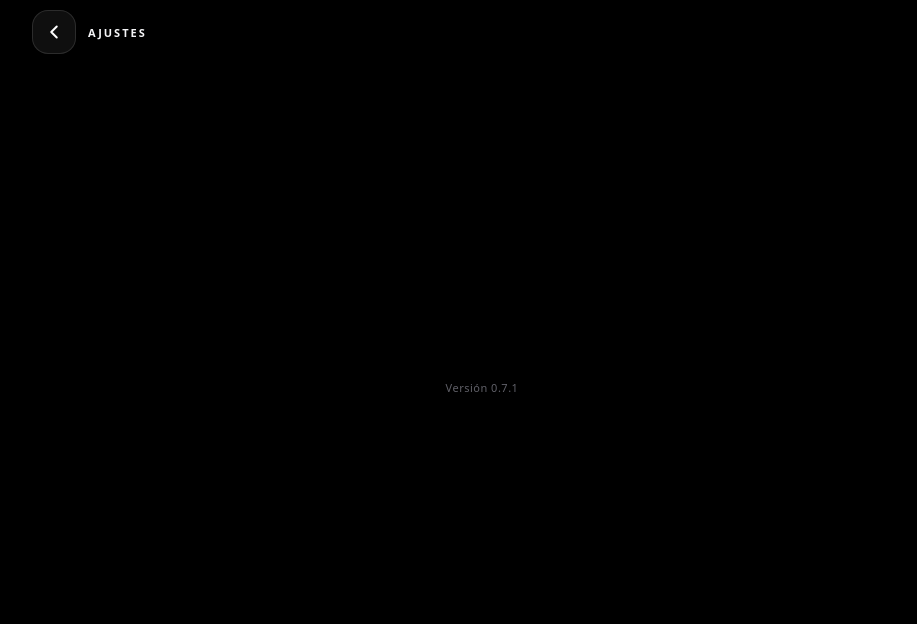
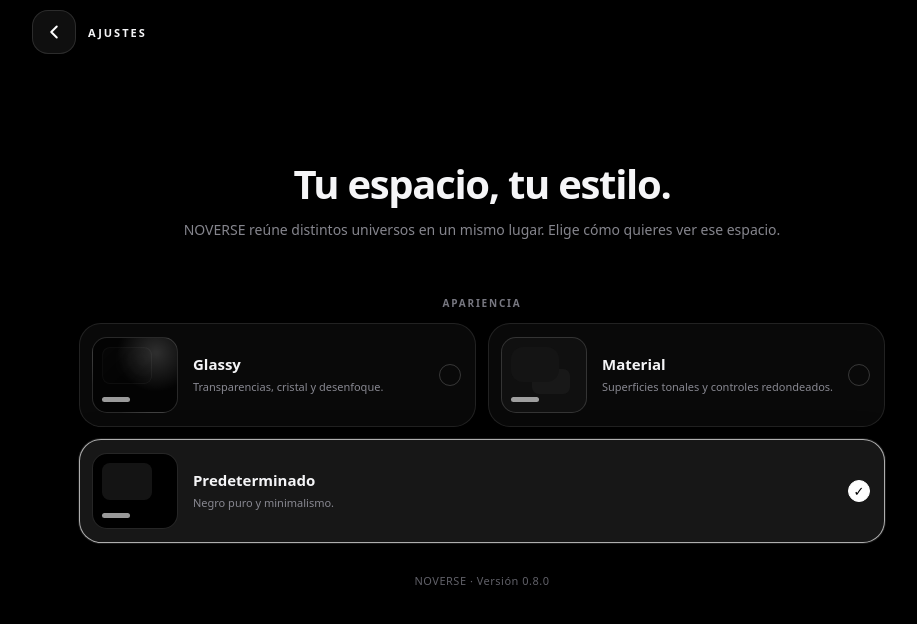
Before and after one commit to jhooni467/Noverse, a plain HTML site: page index.html in a window 1280 px wide. Both pictures are taken after a click on the button "Ajustes". Shown: the whole page, without its empty margins (158-1075 px from the left). Drawn offline with Linux system fonts and the light colour scheme.

Commit message:
feat(ui): redesign NOVERSE shell and appearance settings

```diff
--- a/index.html
+++ b/index.html
@@ -3,7 +3,7 @@
 <head>
   <meta charset="UTF-8">
   <meta name="viewport" content="width=device-width, initial-scale=1.0, viewport-fit=cover">
-  <meta name="theme-color" content="#09252b">
+  <meta name="theme-color" content="#000000">
   <meta name="mobile-web-app-capable" content="yes">
   <meta name="apple-mobile-web-app-capable" content="yes">
   <meta name="apple-mobile-web-app-status-bar-style" content="black-translucent">
@@ -11,8 +11,8 @@
   <link rel="apple-touch-icon" href="icons/noverse-192.svg">
   <meta name="description" content="NOVERSE: Explore. Play. Discover.">
   <title>NOVERSE</title>
-  <link rel="manifest" href="manifest.json?v=0.7.1">
-  <link rel="stylesheet" href="css/styles.css?v=0.7.1">
+  <link rel="manifest" href="manifest.json?v=0.8.0">
+  <link rel="stylesheet" href="css/styles.css?v=0.8.0">
 </head>
 <body>
   <header class="topbar">
@@ -48,7 +48,29 @@
       <span>AJUSTES</span><span></span>
     </header>
     <div class="settings-content">
-      <p class="settings-version">Versión 0.7.1</p>
+      <div class="settings-intro">
+        <h1>Tu espacio, tu estilo.</h1>
+        <p>NOVERSE reúne distintos universos en un mismo lugar. Elige cómo quieres ver ese espacio.</p>
+      </div>
+      <p class="settings-group-title">APARIENCIA</p>
+      <div class="theme-options" role="group" aria-label="Estilo visual">
+        <button class="theme-option" type="button" data-theme-choice="glassy" aria-pressed="false">
+          <span class="theme-preview glassy" aria-hidden="true"></span>
+          <span class="theme-option-copy"><strong>Glassy</strong><small>Transparencias, cristal y desenfoque.</small></span>
+          <span class="theme-option-check" aria-hidden="true">✓</span>
+        </button>
+        <button class="theme-option" type="button" data-theme-choice="material" aria-pressed="false">
+          <span class="theme-preview material" aria-hidden="true"></span>
+          <span class="theme-option-copy"><strong>Material</strong><small>Superficies tonales y controles redondeados.</small></span>
+          <span class="theme-option-check" aria-hidden="true">✓</span>
+        </button>
+        <button class="theme-option" type="button" data-theme-choice="default" aria-pressed="false">
+          <span class="theme-preview default" aria-hidden="true"></span>
+          <span class="theme-option-copy"><strong>Predeterminado</strong><small>Negro puro y minimalismo.</small></span>
+          <span class="theme-option-check" aria-hidden="true">✓</span>
+        </button>
+      </div>
+      <p class="settings-version">NOVERSE · Versión 0.8.0</p>
     </div>
   </section>
 
```
